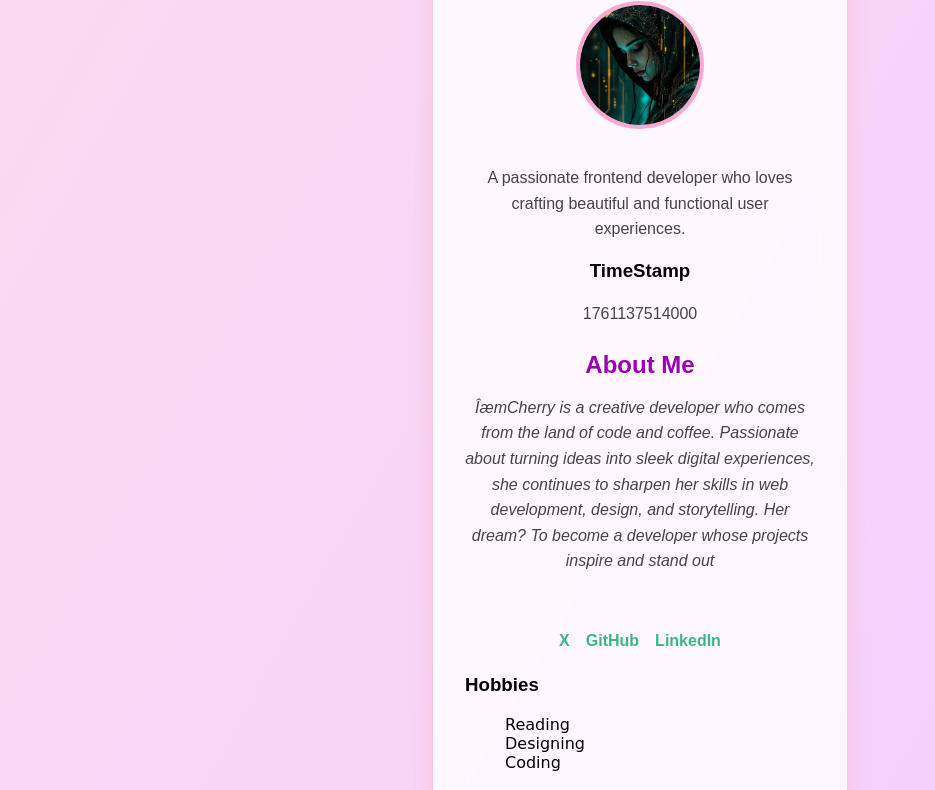
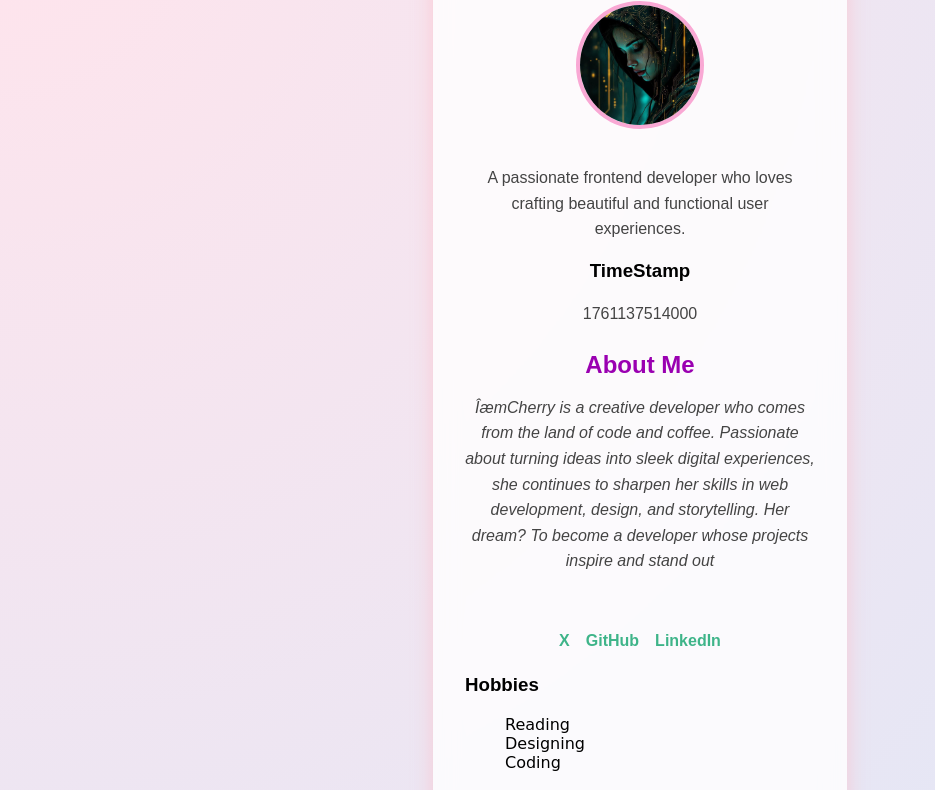
Before and after one commit to cherryihuoma/Profilecard2.o, a plain HTML site: page index.html in a window 1280 px wide. Shown: the part 95-885 px from the top of the page, without its empty margins (0-935 px from the left). Drawn offline with Linux system fonts and the light colour scheme.

Commit message:
Update slack.css

```diff
--- a/slack.css
+++ b/slack.css
@@ -136,6 +136,12 @@ section ul {
   100% {background-position: 0% 50%;}
 }
 
+body {
+  margin: 0;
+  padding: 0;
+  font-family: 'Poppins', sans-serif;
+  background: radial-gradient(circle at top left, #ffe4ec, #c8e9ff);
+}
 
 h1 {
   text-align: center;
```
